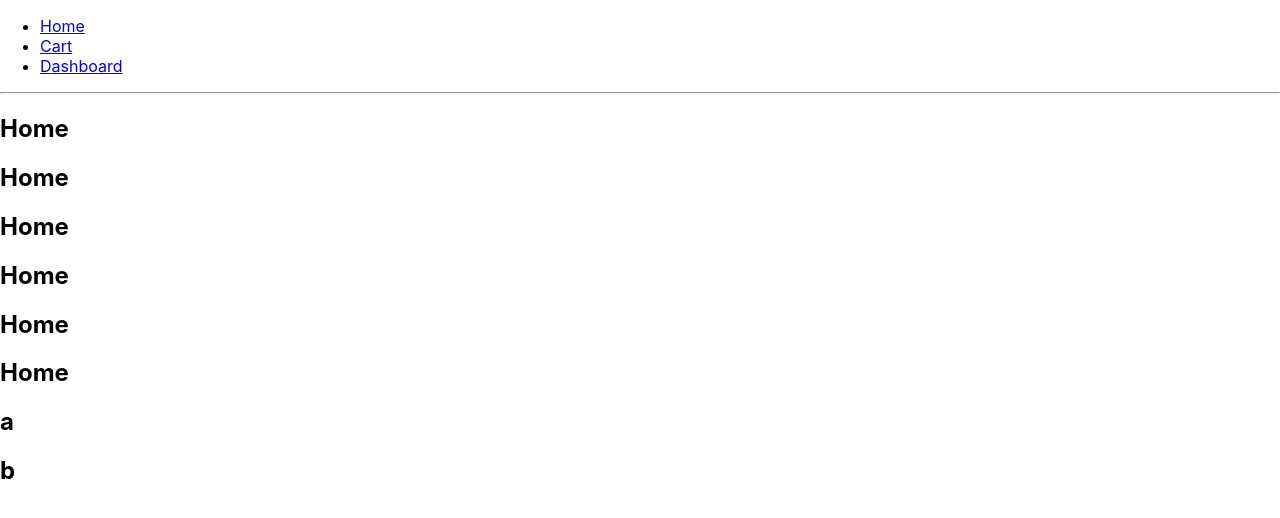
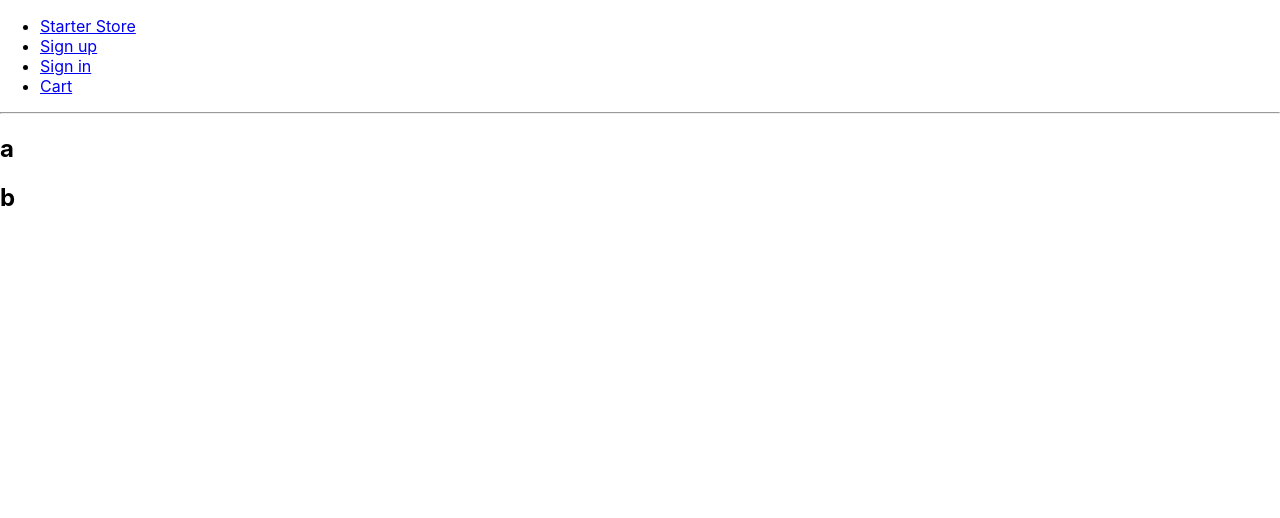
Before and after one commit to danil-react/First-add, a React (Create React App) app: page / in a window 1280 px wide. Shown: the top 518 px of the page. Built offline with nearby package versions, Linux system fonts and the light colour scheme.

Commit message:
create first Navbar.js

```diff
--- a/package.json
+++ b/package.json
@@ -6,6 +6,7 @@
     "@testing-library/jest-dom": "^5.11.5",
     "@testing-library/react": "^11.1.0",
     "@testing-library/user-event": "^12.1.10",
+    "node-sass": "^4.14.1",
     "react": "^17.0.1",
     "react-dom": "^17.0.1",
     "react-router-dom": "^5.2.0",
--- a/src/App.js
+++ b/src/App.js
@@ -8,6 +8,7 @@ import {
 
 import Home from './layouts/Home'
 import Cart from './layouts/Cart'
+import Navbar from "./components/Navbar/Navbar";
 // This site has 3 pages, all of which are rendered
 // dynamically in the browser (not server rendered).
 //
@@ -23,27 +24,24 @@ export default function BasicExample() {
             <div>
                 <ul>
                     <li>
-                        <Link to="/">Home</Link>
+                        <Link to="/">Starter Store</Link>
                     </li>
                     <li>
-                        <Link to="/cart">Cart</Link>
+                        <Link to="/SignUp">Sign up</Link>
                     </li>
                     <li>
-                        <Link to="/dashboard">Dashboard</Link>
+                        <Link to="/SignIn">Sign in</Link>
+                    </li>
+                    <li>
+                        <Link to="/Cart">Cart</Link>
                     </li>
                 </ul>
 
                 <hr />
 
-                {/*
-          A <Switch> looks through all its children <Route>
-          elements and renders the first one whose path
-          matches the current URL. Use a <Switch> any time
-          you have multiple routes, but you want only one
-          of them to render at a time
-        */}
                 <Switch>
                     <Route exact path="/">
+                        {/*роут до большой надписи с сердцем */}
                         <Home />
                     </Route>
                     <Route path="/cart">
--- /dev/null
+++ b/src/components/Navbar/Navbar.js
@@ -0,0 +1,13 @@
+import React from "react";
+
+import styles from "./styles.module.scss";
+
+const Navbar = () => {
+    return (
+        <div className={styles.main}>
+            tirubguilv
+        </div>
+    )
+}
+
+export default Navbar;
--- /dev/null
+++ b/src/components/Navbar/styles.module.scss
@@ -0,0 +1,3 @@
+.main {
+  display: flex;
+}
--- a/src/layouts/Cart/index.js
+++ b/src/layouts/Cart/index.js
@@ -3,7 +3,7 @@ import React from "react";
 const Cart = () => {
     return(
         <div>
-            <h2>Card</h2>
+
         </div>
     );
 }
--- a/src/layouts/Home/index.js
+++ b/src/layouts/Home/index.js
@@ -5,8 +5,6 @@ const Home = () => {
    const arr = ['a','b']
     return(
         <div>
-            <h2>Home</h2>
-            <h2>Home</h2> <h2>Home</h2> <h2>Home</h2> <h2>Home</h2> <h2>Home</h2>
             {arr.map((item)=>(
                 <Card name={item}/>
             ))}
```
Also changed, not shown: src/layouts/SignIn/index.js (added, +12 -0 lines), src/layouts/SignUp/index.js (added, +11 -0 lines), 1 other file (tests, documents, lock files or other folders).
